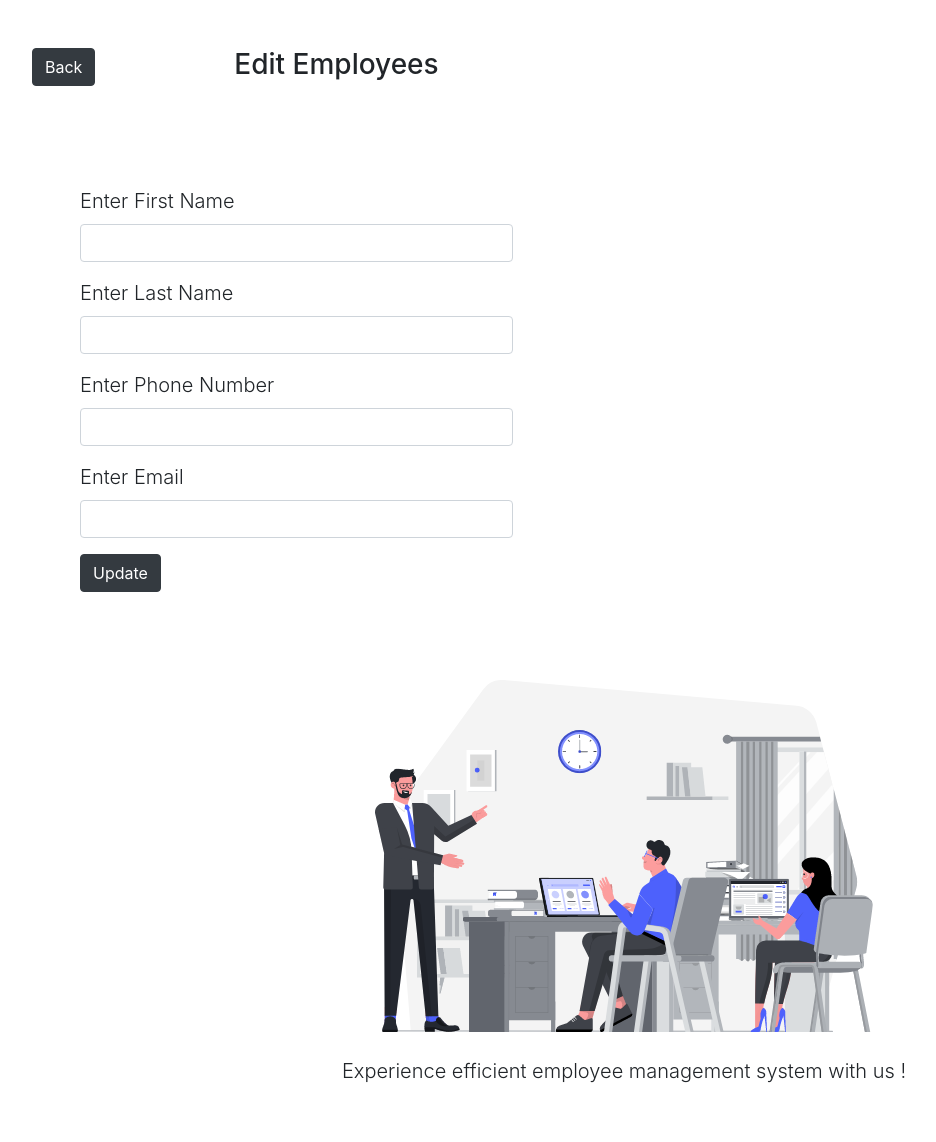
After one commit to Morel-D/codeIginterTest, a CodeIgniter app: page /database/index.php/employeecontroller/edit/1 in a window 1280 px wide. The commit adds this page. Shown: the whole page, without its empty margins (16-952 px from the left). Run offline with CodeIgniter, Linux system fonts and the light colour scheme; data that the repository does not hold is empty; some libraries are stand-ins or nearby versions.

Commit message:
edit employess in progress

```diff
--- a/application/config/routes.php
+++ b/application/config/routes.php
@@ -60,3 +60,4 @@ $route['translate_uri_dashes'] = FALSE;
 $route['employee'] = 'EmployeeController';
 $route['employee/add'] = 'EmployeeController/create';
 $route['employee/store'] = 'EmployeeController/store';
+$route['employee/edit/(:any)'] = 'EmployeeController/edit';
--- a/application/controllers/EmployeeController.php
+++ b/application/controllers/EmployeeController.php
@@ -53,4 +53,15 @@ class EmployeeController extends CI_Controller
             $this->create();
         }
     }
+
+
+
+    public function edit($id)
+    {
+        $this->load->view('template/header');
+        $this->load->model('EmployeeModel');
+        $data['employee'] = $this->EmployeeModel->editEmployee($id);
+        $this->load->view('edit', $data);
+        $this->load->view('template/footer');
+    }
 }
--- a/application/models/EmployeeModel.php
+++ b/application/models/EmployeeModel.php
@@ -15,4 +15,10 @@ class EmployeeModel extends CI_Model
     {
         return $this->db->insert('employees', $data);
     }
+
+    public function editEmployee($id)
+    {
+        $query = $this->db->get_where('employees', ['id' => $id]);
+        return $query->row();
+    }
 }
--- /dev/null
+++ b/application/views/edit.php
@@ -0,0 +1,51 @@
+<body>
+    <div class="container-fluid p-5">
+        <div class="row">
+            <div class="col">
+                <a href="<?php echo base_url('employee') ?>" class="btn btn-dark">Back</a>
+            </div>
+            <div class="col-10">
+                <h3 class="text-end">Edit Employees</h3>
+            </div>
+        </div>
+        <br /><br />
+        <!-- form  -->
+        <div class="row">
+            <div class="col col-6">
+                <div class="p-5 col-11">
+                    <form action="">
+                        <div class="form-group">
+                            <label class="lead">Enter First Name</label>
+                            <input type="text" class="form-control" />
+                        </div>
+
+                        <div class="form-group">
+                            <label class="lead">Enter Last Name</label>
+                            <input type="text" class="form-control" />
+                        </div>
+
+                        <div class="form-group">
+                            <label class="lead">Enter Phone Number</label>
+                            <input type="text" class="form-control" />
+                        </div>
+
+                        <div class="form-group">
+                            <label class="lead">Enter Email</label>
+                            <input type="text" class="form-control" />
+                        </div>
+
+                        <div class="form-group">
+                            <button type="submit" class="btn btn-dark">Update</button>
+                        </div>
+                    </form>
+                </div>
+            </div>
+
+            <div class="col text-center">
+                <img src="assets/employee.png" alt="" /><br />
+                <label class="lead">Experience efficient employee management system with us !
+                </label>
+            </div>
+        </div>
+    </div>
+</body>
```
Also changed, not shown: application/views/employee.php (+8 -2 lines).
